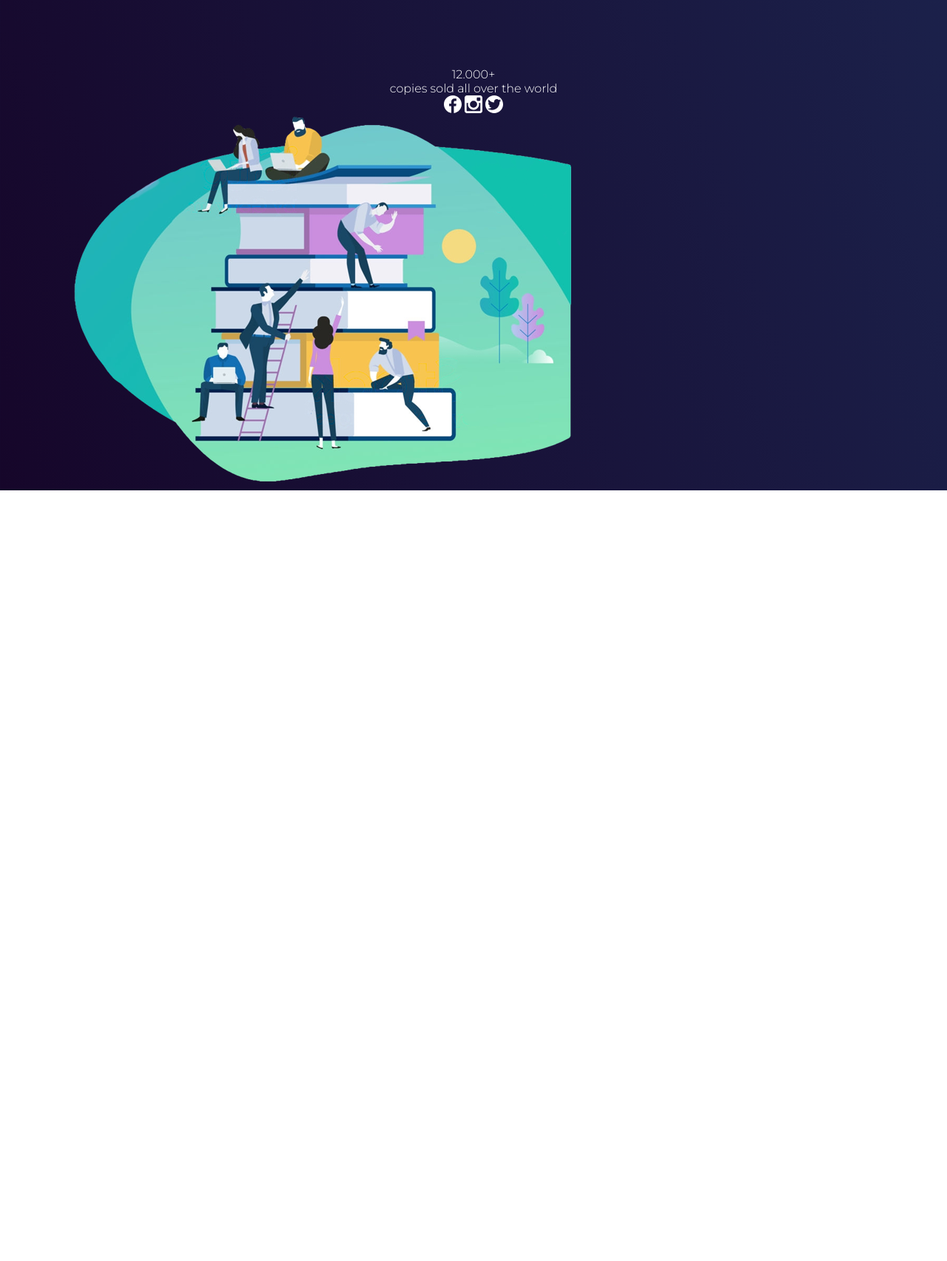
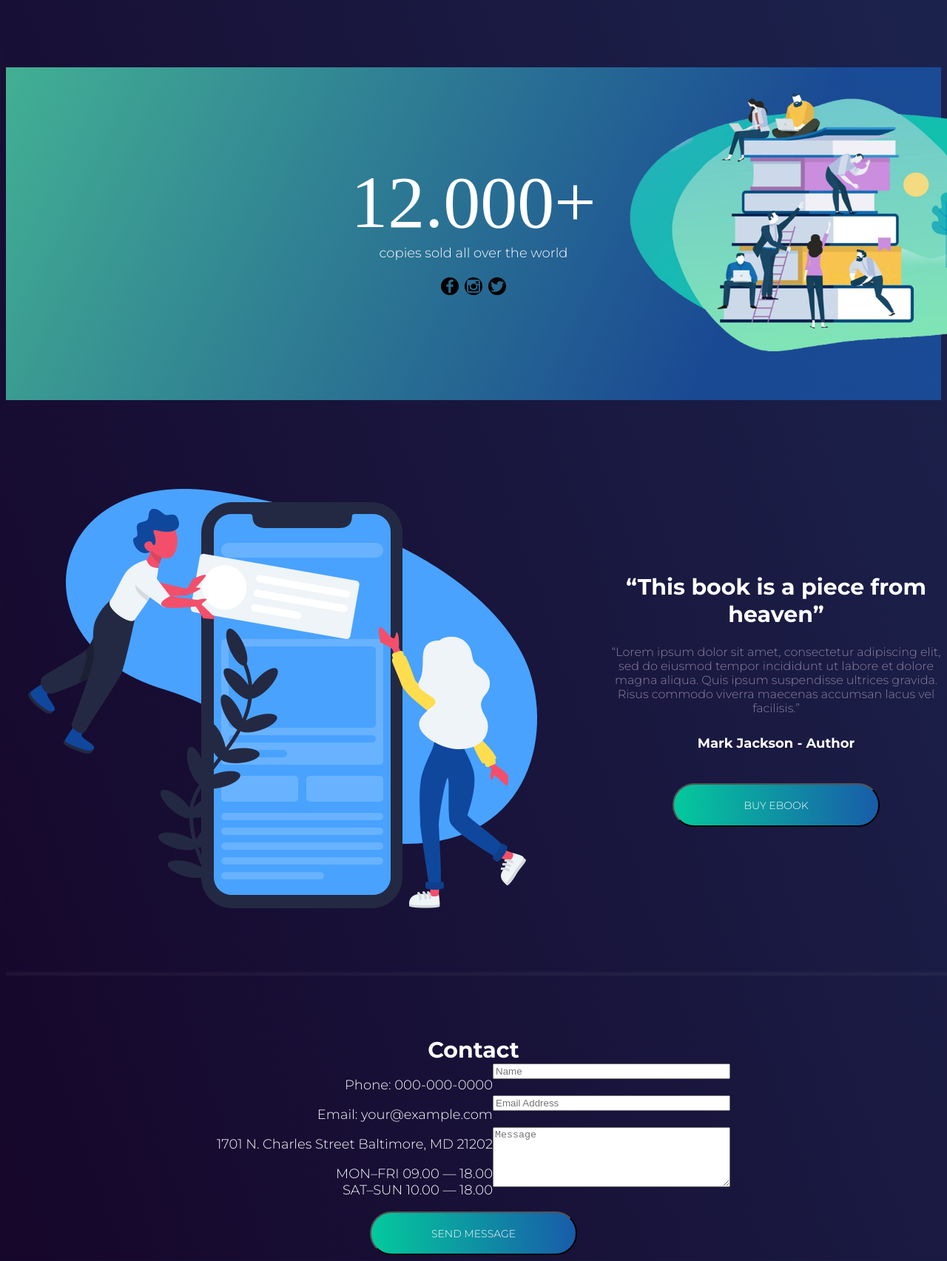
Before and after one commit to vitaliivilkhovetskyi/templay-project, a plain HTML site: page index.html in a window 1280 px wide. Shown: the part 3345-5050 px from the top of the page at 74% size. Before the commit the page ends 4008 px from the top, so only its background shows below. Drawn offline with Linux system fonts and the light colour scheme.

Commit message:
added form section

```diff
--- a/css/index.css
+++ b/css/index.css
@@ -415,28 +415,143 @@ body {
     display: none;
 }
 
-.name-rate {
-    opacity: 0.32;
-    color: #ffffff;
-    font-family: Montserrat;
-    font-size: 8px;
-    font-weight: 400;
-}
-
-.rate {
-    margin-top: 10px;
-    margin-bottom: 20px;
-}
-
-.icon-social-network{
-    fill: white;
-    width: 24px;
-    height: 24px;
+.site-result{
+    height: 450px;
+    background-image: linear-gradient(-246deg, rgba(82, 235, 183, 0.73) 0%, rgba(26, 90, 176, 0.73) 77%, rgba(26, 90, 176, 0.73) 100%);
 }
 
 .site-result-info{
     display: flex;
     flex-direction: column;
     align-items: center;
+    padding-top: 125px;
+}
+
+.amount{
+    color: #ffffff;
+    font-family: "Montserrat - Semi Bold";
+    font-size: 100px;
+    font-weight: 400;
+}
+
+.sold-copies{
+    color: #fdfcff;
+    font-family: Montserrat;
+    font-size: 18px;
+    font-weight: 300;
+    margin-bottom: 22px;
+}
+
+.social-network-in-section{
+    display: flex;
+}
+
+.sprite-social-network {
+    background-image: url(../img/spritesheet-social-network.png);
+    background-repeat: no-repeat;
+    display: block;
+}
+
+.sprite-facebook-logo {
+    width: 24px;
+    height: 24px;
+    background-position: -47px -47px;
+
+}
+
+.sprite-instagram-social-network-logo-of-photo-camera {
+    width: 24px;
+    height: 24px;
+    background-position: -165px -47px;
+    margin: 0px 8px;
+}
+
+.sprite-twitter-social-logotype {
+    width: 24px;
+    height: 24px;
+    background-position: -283px -47px;
+}
+
+.humand-and-books{
+    width: 500px;
+    height: 350px;
+    position: absolute;
+    top: 3470px;
+    left: 66.5%;
+}
+
+.buy-the-book {
+    display: flex;
+    margin-left: 30px;
+    margin-top: 120px;
+}
+
+.section-description {
+    width: 606px;
+    display: flex;
+    flex-direction: column;
+    align-items: center;
+    text-align: center;
     justify-content: center;
+    margin-left: 100px;
 }
+
+.quote{
+    color: #ffffff;
+    font-family: Montserrat;
+    font-size: 30px;
+    font-weight: 700;
+}
+
+.text-from-book{
+    font-family: Montserrat;
+    font-size: 16px;
+    font-weight: 400;
+    color: #8e819e;
+    margin-top: 23px;
+    margin-bottom: 27px;
+}
+
+.author{
+    color: #ffffff;
+    font-family: Montserrat;
+    font-size: 18px;
+    font-weight: 700;
+    margin-bottom: 43px;
+}
+
+.contact{
+    display: flex;
+    flex-direction: column;
+    align-items: center;
+}
+
+.contact-block-name{
+    color: #ffffff;
+    font-family: Montserrat;
+    font-size: 30px;
+    font-weight: 700;
+}
+
+.contact-info{
+    display: flex;
+}
+
+.site-contacts{
+    text-align: right;
+    color: #ffffff;
+    font-family: Montserrat;
+    font-size: 18px;
+    font-weight: 400;
+}
+
+.input-form {
+    display: flex;
+    flex-direction: column;
+    justify-self: center;
+    width: 321px;
+}
+
+.input-email{
+    margin: 22px 0px;
+}
--- a/index.html
+++ b/index.html
@@ -218,29 +218,72 @@
             </div>
         </section>
     </div>
-    <div class="container">
-        <section class="site-result">
-            <div class="site-result-info">
-                <div class="amount">12.000+</div>
-                <div class="sold-copis">copies sold all over the world</div>
-                <div class="social-network-in-section">
-                    <svg class="icon-social-network">
-                        <use xlink:href="sprite.svg#facebook"></use>
-                    </svg>
-                    <svg class="icon-social-network">
-                        <use xlink:href="sprite.svg#instagram"></use>
-                    </svg>
-                    <svg class="icon-social-network">
-                        <use xlink:href="sprite.svg#twitter"></use>
-                    </svg>
-                </div>
+    <section class="site-result">
+        <div class="site-result-info container">
+            <div class="amount">12.000+</div>
+            <div class="sold-copies">copies sold all over the world</div>
+            <div class="social-network-in-section">
+                <i class="sprite-social-network sprite-facebook-logo"></i>
+                <i class="sprite-social-network sprite-instagram-social-network-logo-of-photo-camera"></i>
+                <i class="sprite-social-network sprite-twitter-social-logotype"></i>
             </div>
             <div class="section-background">
                 <img class="humand-and-books" src="img/layer-result-section.png" alt="human and books in one picture">
             </div>
+        </div>
+    </section>
+    <section class="buy-the-book">
+        <div class="section-img">
+            <img class="buy-book-img" src="img/buy-book.png" alt="phone and people">
+        </div>
+        <div class="section-description">
+            <div class="quote">
+                “This book is a piece from heaven”
+            </div>
+            <div class="text-from-book">
+                “Lorem ipsum dolor sit amet, consectetur adipiscing elit, sed do eiusmod tempor incididunt ut labore et dolore magna
+                aliqua. Quis ipsum suspendisse ultrices gravida. Risus commodo viverra maecenas accumsan lacus vel facilisis.”
+            </div>
+            <div class="author">
+                Mark Jackson - Author
+            </div>
+            <div class="buy-book-btn">
+                <button type="submit" class="deal-btn"><span class="deal-text">BUY EBOOK</span></button>
+            </div>
+        </div>
+    </section>
+    <hr class="line">
+    <div class="container">
+        <section class="contact">
+            <div class="contact-block-name">
+                Contact
+            </div>
+            <div class="contact-info">
+                <div class="site-contacts">
+                    <div class="methods of communication">
+                        <p>Phone: 000-000-0000</p>
+                        <p>Email: your@example.com</p>
+                    </div>
+                    <div class="location">
+                        <p>1701 N. Charles Street Baltimore, MD 21202</p>
+                    </div>
+                    <div class="work-schedule">
+                        <p>MON–FRI 09.00 — 18.00 <br>
+                        SAT–SUN 10.00 — 18.00</p>
+                    </div>
+                </div>
+                <div class="form">
+                    <form action="" class="input-form">
+                        <input class="input-name" type="text" placeholder="Name">
+                        <input class="input-email" type="text" placeholder="Email Address">
+                        <textarea class="input-comment" name="comment" cols="20" rows="5" placeholder="Message"></textarea>
+                    </form>
+                </div>
+            </div>
+            <div class="contact-btn">
+                <button type="submit" class="deal-btn"><span class="deal-text">SEND MESSAGE</span></button>
+            </div>
         </section>
-
     </div>
-
 </body>
 </html>
```
Also changed, not shown: img/buy-book.png (added), sprite.svg (deleted).
